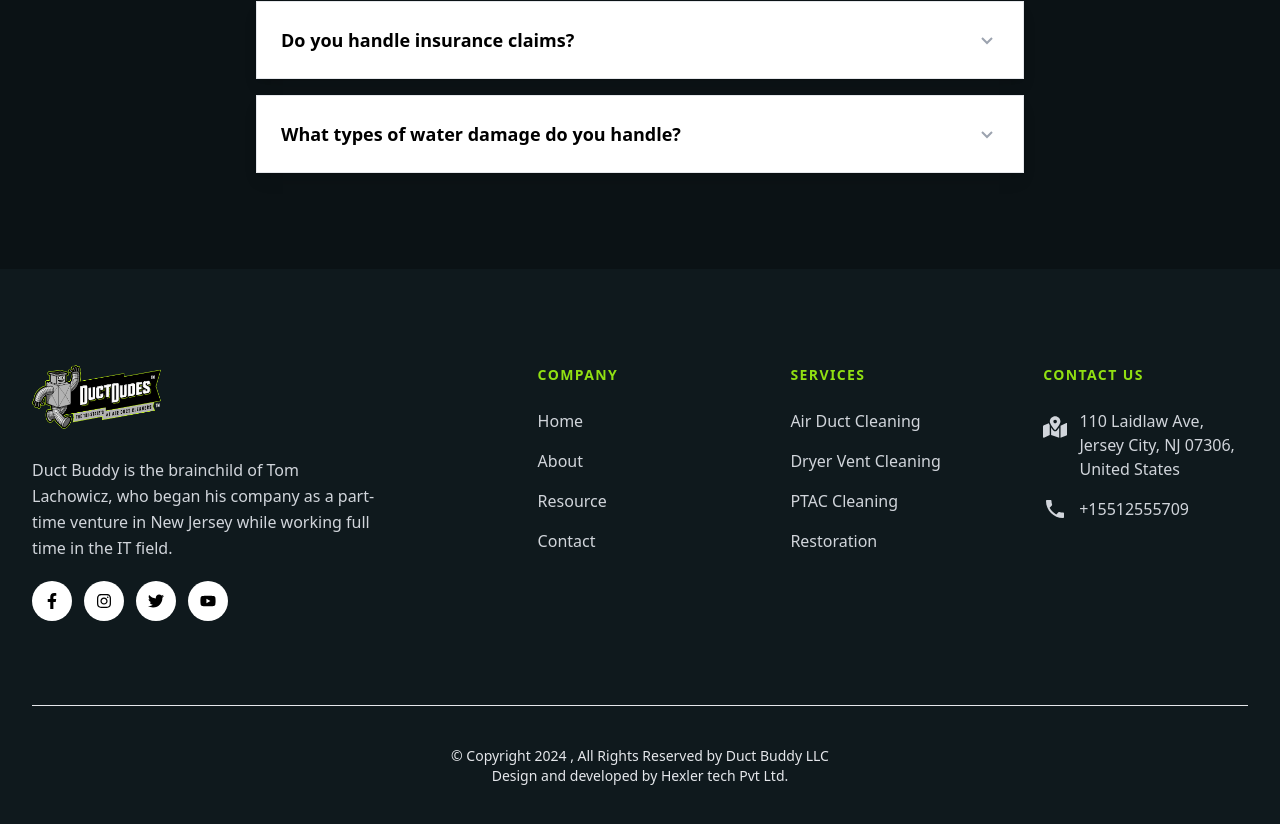
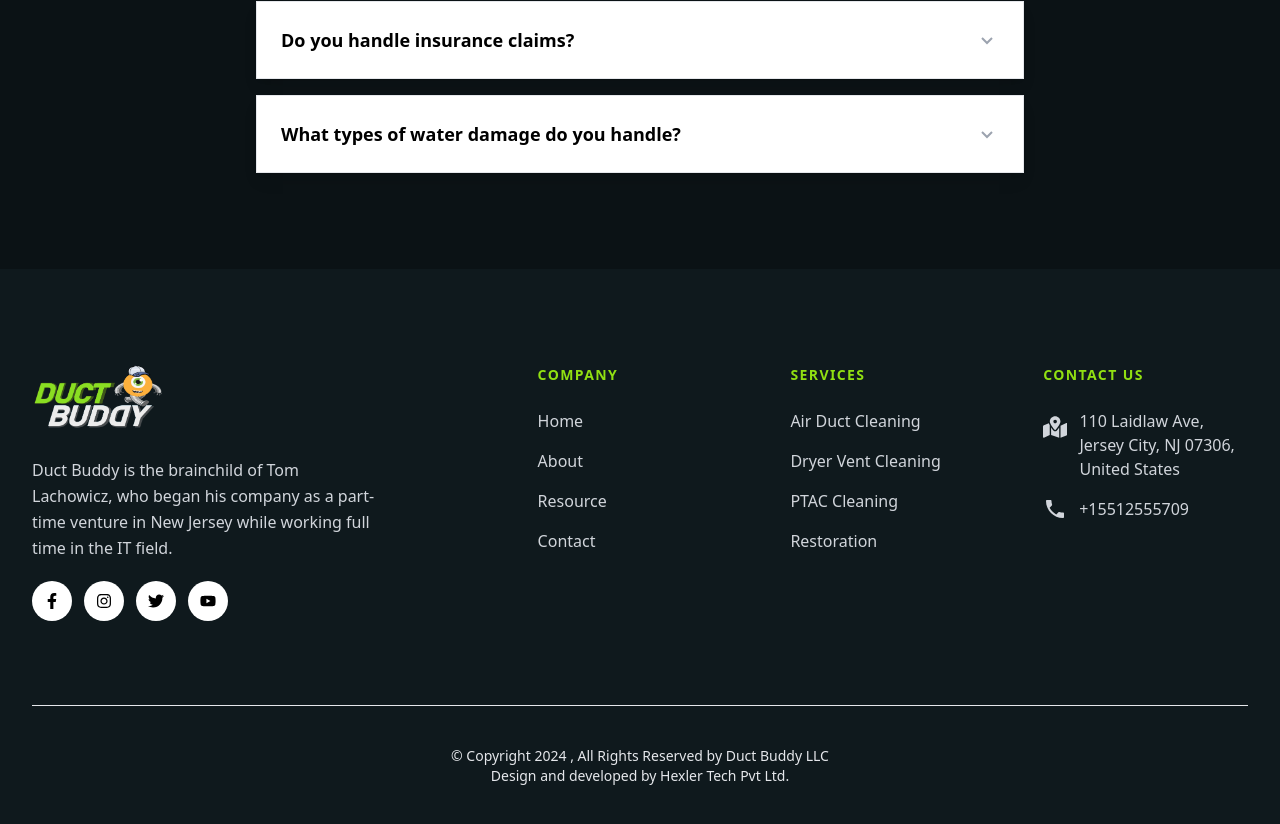
Before and after one commit to Haider-Ali-HA/CleaningWebsite, a React (Vite) app: page /restoration/water in a window 1280 px wide. Shown: the part 2726-3550 px from the top of the page. Built offline with nearby package versions, Linux system fonts and the light colour scheme.

Commit message:
changes logo in footer

```diff
--- a/src/components/common/Footer.jsx
+++ b/src/components/common/Footer.jsx
@@ -2,10 +2,12 @@ import React, { useRef } from "react";
 import { FaMapMarkedAlt } from "react-icons/fa";
 import SocialLinks from "./SocialLinks";
 import image from "../../assets/logo-2.svg";
+import Image from '../../assets/image1.png'
 import { IoMdCall } from "react-icons/io";
 import { Link } from "react-router-dom";
 import { useAnimations } from "../../context/Animations";
 import { useInView, motion } from "framer-motion";
+
 
 const Footer = () => {
   // const currentYear = new Date().getFullYear();
@@ -33,7 +35,7 @@ const Footer = () => {
             variants={fadeInLeftAnimation}
             className="col-span-2 md:col-span-3 lg:col-span-2 "
           >
-            <img className="w-auto h-16" src={image} alt="" />
+            <img className="w-auto h-16" src={Image} alt="logo image" />
 
             <p className="text-base leading-relaxed text-gray-300 w-3/4 mt-7">
               Duct Buddy is the brainchild of Tom Lachowicz, who began his
@@ -206,7 +208,7 @@ const Footer = () => {
         >
           <hr className="mt-16 mb-10 border-gray-200" />© Copyright{" "}
           2024 , All Rights Reserved by Duct Buddy LLC
-          <p className="text-center w-full">Design and developed by <Link target="_blank" className="hover:underline" to="https://www.hexlertech.com/">Hexler tech Pvt Ltd.</Link></p>
+          <p className="text-center w-full">Design and developed by <Link target="_blank" className="hover:underline" to="https://www.hexlertech.com/">Hexler Tech Pvt Ltd.</Link></p>
         </motion.p>
       </div>
     </section>
```
